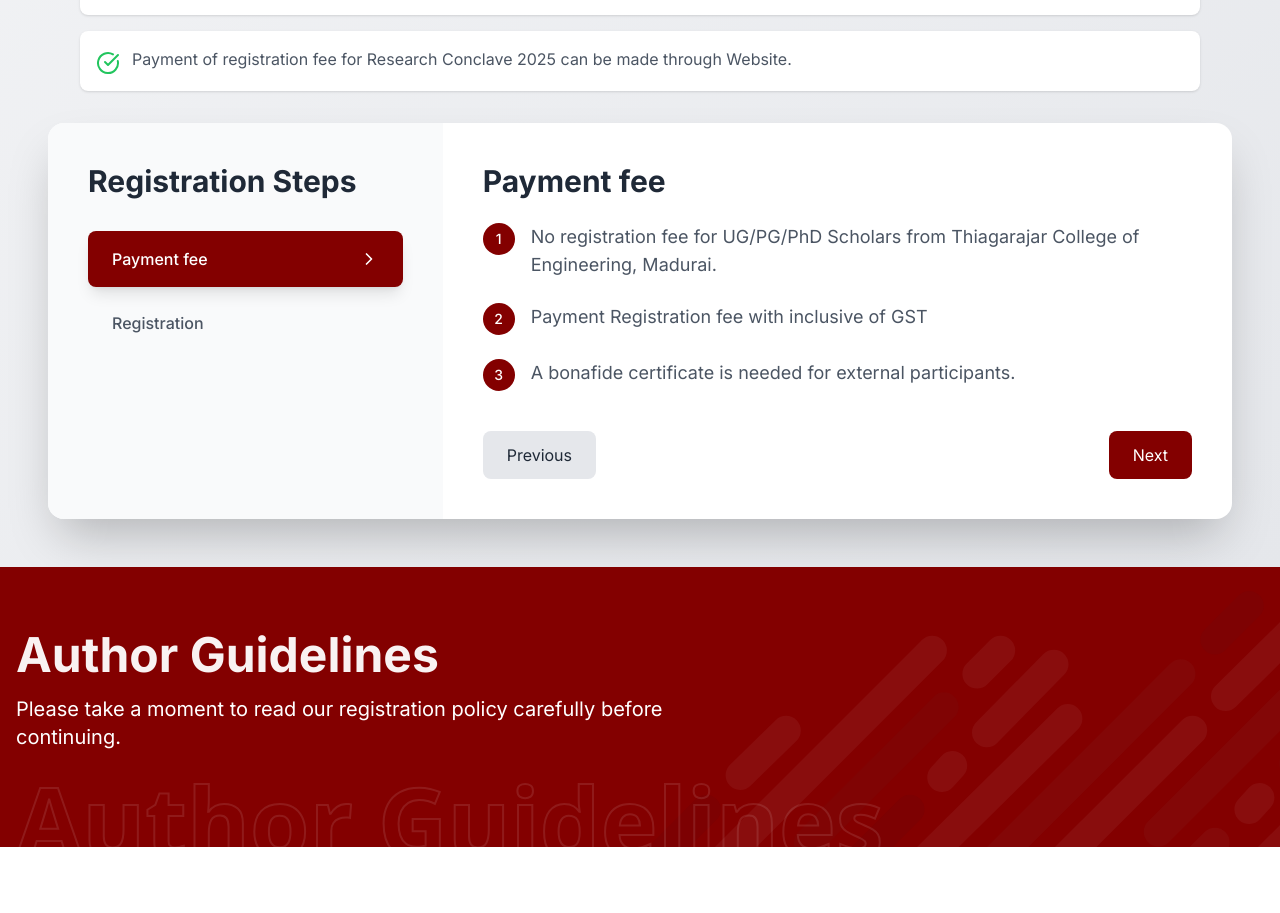
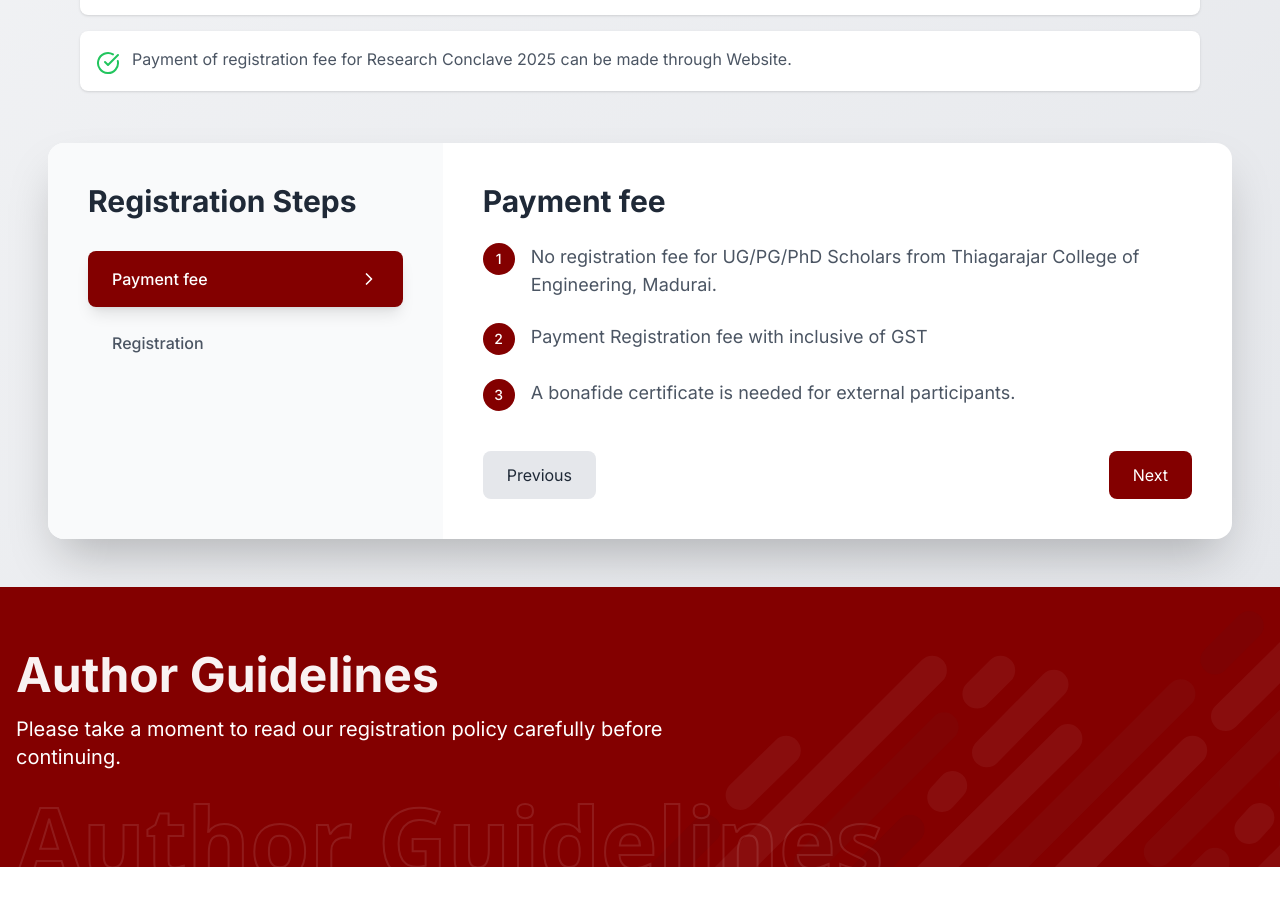
Before and after one commit to kmrsanthosh/TCEResearchConclave, a Next.js app: page / in a window 1280 px wide. Shown: the part 3165-4078 px from the top of the page. Built offline with nearby package versions, Linux system fonts and the light colour scheme.

Commit message:
Added Top margin to registration steps table

```diff
--- a/components/Home/Registration.tsx
+++ b/components/Home/Registration.tsx
@@ -23,7 +23,7 @@ const Registration = () => {
       <div className=" bg-gradient-to-br from-gray-100 to-gray-200 p-4 sm:p-6 md:p-8 lg:px-12 lg:pb-12">
         <RegistrationFeesTable />
 
-        <div className="max-w-7xl mx-auto bg-white shadow-2xl rounded-2xl overflow-hidden transition-all duration-300 ease-in-out transform hover:scale-[1.02]">
+        <div className="max-w-7xl mt-5 mx-auto bg-white shadow-2xl rounded-2xl overflow-hidden transition-all duration-300 ease-in-out transform hover:scale-[1.02]">
           <div className="md:flex">
             <div className="md:w-1/3 bg-gray-50 p-6 md:p-8 lg:p-10">
               <h2 className="text-3xl font-bold text-gray-800 mb-8">
```
